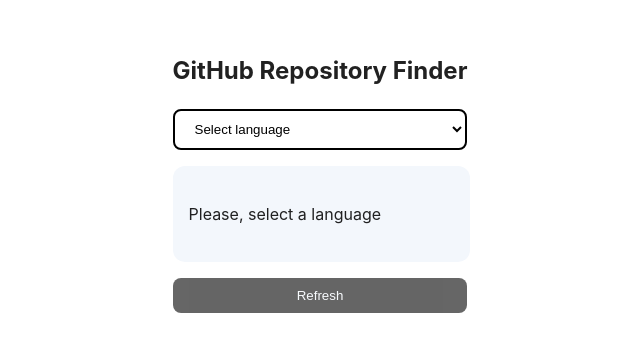
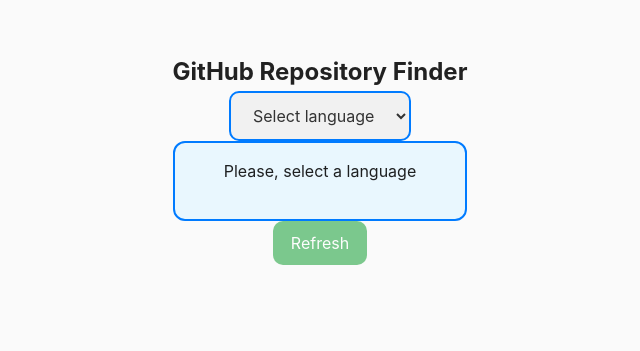
Before and after one commit to thenameisshuvo/github-repo-finder-, a React (Vite) app: page / in a window 1280 px wide. Shown: the part 249-600 px from the top of the page, without its empty margins (320-960 px from the left). Built offline with nearby package versions, Linux system fonts and the light colour scheme; no server answers.

Commit message:
css feature upgraded

```diff
--- a/src/index.css
+++ b/src/index.css
@@ -1,13 +1,10 @@
 :root {
-  font-family: Inter, system-ui, Avenir, Helvetica, Arial, sans-serif;
-  line-height: 1.5;
+  font-family: 'Poppins', Inter, system-ui, Avenir, Helvetica, Arial, sans-serif;
+  line-height: 1.6;
   font-weight: 400;
-
   color-scheme: light dark;
   color: rgba(0, 0, 0, 0.87);
-
-  /* background-color: #242424; */
-  background-color: #ffffff;
+  background-color: #f7f7f7; /* Light, neutral background */
   font-synthesis: none;
   text-rendering: optimizeLegibility;
   -webkit-font-smoothing: antialiased;
@@ -15,145 +12,141 @@
 }
 
 * {
-  padding: 0px;
+  padding: 0;
+  margin: 0;
+  box-sizing: border-box;
 }
 
 body {
-  margin: auto;
+  margin: 0;
   display: flex;
   place-items: center;
   min-width: 350px;
   min-height: 100vh;
+  background-color: #fafafa; /* Soft background */
 }
 
-select {
-  background-color: rgba(250, 250, 250, 0);
-  padding: 10px 16px;
-  color: black;
-  border-radius: 8px;
-
-  border: 2px rgb(0, 0, 0) solid;
-  width: 100%;
-  /* appearance: none; */
-  outline: none;
+button, select {
+  font-family: inherit;
+  font-size: 1rem;
+  padding: 12px 18px;
+  border: none;
+  border-radius: 10px;
+  cursor: pointer;
+  transition: all 0.3s ease;
 }
 
-select:focus {
-  outline: none;
-}
-
-
-
-option {
-  background: #f3f3f3;
-  border-radius: 0px 0px 8px 8px;
-}
-
-.app {
-  display: flex;
-  flex-direction: column;
-  align-items: center;
-  padding: 24px 24px;
-  border-radius: 8px;
-  border: 4px rgb(0, 0, 0) solid;
-}
-
-.err {
-  width: 100%;
-  margin-top: 16px;
-}
-.loading {
-  width: 100%;
-  margin-top: 16px;
-}
-.output-field {
-  padding: 8px 16px;
-  height: 80px;
-  width: 90%;
-  background: #f3f7fc;
-  border-radius: 12px;
-}
-.output-field-err {
-  padding: 8px 16px;
-  height: 80px;
-  width: 90%;
-  background: #ffc9c9;
-  border-radius: 12px;
-}
-
-.btn-err {
-  background: red;
-  color: #f3f7fc;
-}
-.btn-refresh {
-  background: rgb(0, 0, 0);
-  color: #f3f7fc;
+button:hover, select:hover {
+  transform: scale(1.05);
+  box-shadow: 0 4px 15px rgba(0, 0, 0, 0.1);
 }
 
 button {
-  padding: 10px 16px;
-  border: none;
-  border-radius: 8px;
-  width: 100%;
-  margin-top: 0px;
-  cursor: pointer;
+  background-color: #007bff;
+  color: white;
 }
 
-.card {
-  padding: 2em;
+button.btn-refresh {
+  background-color: #28a745; /* Green button */
 }
 
-.read-the-docs {
-  color: #888;
+button.btn-err {
+  background-color: #dc3545; /* Red button */
 }
-
-.repo-card {
-  display: flex;
-  flex-direction: column;
-  align-items: center;
-  border-radius: 8px;
-  border: 2px rgb(0, 0, 0) solid;
-  padding: 8px;
-  margin-top: 24px;
-  margin-bottom: 24px;
-  text-align: left;
-  width: 400px;
-  /* height: 350px; */
-  overflow: hidden;
-}
-
-.repo-card h3 {
-  font-size: 18px;
-  margin-bottom: 10px;
-  white-space: nowrap;
-  overflow: hidden;
-  text-overflow: ellipsis;
-}
-
-.repo-body {
-margin-top: 64px;
-}
-
-.repo-icon {
-  display: flex;
-  flex-direction: row;
-  align-items: left;
-  gap: 12px;
-}
-.repo-icon p {
-  gap: 6px;
-}
-
-p, span {
-  display: flex;
-  flex-direction: row;
-  align-items: center;
-}
-
 
 button[disabled] {
   pointer-events: none;
   cursor: not-allowed;
   opacity: 0.6;
+}
 
+select {
+  background-color: #f1f1f1;
+  color: #333;
+  border: 2px solid #007bff;
+  transition: all 0.3s ease;
 }
+
+select:focus {
+  border-color: #0056b3;
+  outline: none;
+}
+
+option {
+  background: #ffffff;
+  padding: 10px;
+}
+
+/* Containers */
+.app {
+  display: flex;
+  flex-direction: column;
+  align-items: center;
+  padding: 24px;
+  border-radius: 12px;
+  border: 2px solid #007bff;
+  box-shadow: 0 4px 20px rgba(0, 0, 0, 0.05);
+  background-color: #fff;
+}
+
+.output-field, .output-field-err {
+  padding: 16px;
+  height: 80px;
+  width: 100%;
+  border-radius: 12px;
+  font-size: 1rem;
+}
+
+.output-field {
+  background-color: #e9f7fe; /* Light blue */
+  border: 2px solid #007bff;
+}
+
+.output-field-err {
+  background-color: #ffe9e9; /* Light red */
+  border: 2px solid #dc3545;
+}
+
+/* Repository Cards */
+.repo-card {
+  display: flex;
+  flex-direction: column;
+  align-items: flex-start;
+  padding: 16px;
+  border-radius: 10px;
+  border: 1px solid #ddd;
+  background-color: #fff;
+  box-shadow: 0 4px 15px rgba(0, 0, 0, 0.1);
+  transition: transform 0.3s ease, box-shadow 0.3s ease;
+}
+
+.repo-card:hover {
+  transform: translateY(-5px);
+  box-shadow: 0 8px 25px rgba(0, 0, 0, 0.15);
+}
+
+.repo-card h3 {
+  font-size: 1.25rem;
+  color: #333;
+}
+
+.repo-body {
+  margin-top: 1rem;
+}
+
+.repo-icon {
+  display: flex;
+  gap: 8px;
+  margin-top: 8px;
+  color: #555;
+}
+
+.read-the-docs {
+  color: #007bff;
+  text-decoration: none;
+  transition: color 0.2s ease;
+}
+
+.read-the-docs:hover {
+  color: #0056b3;
+}
```
